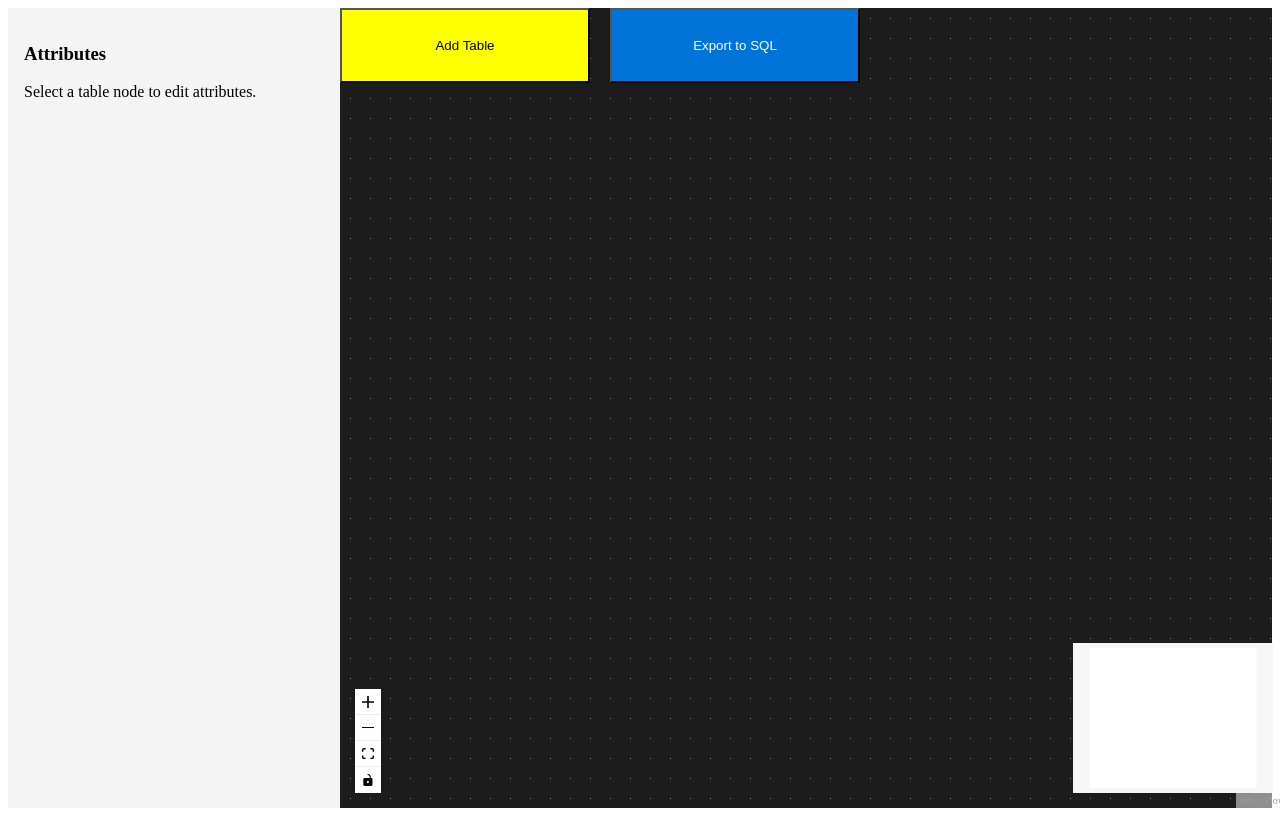
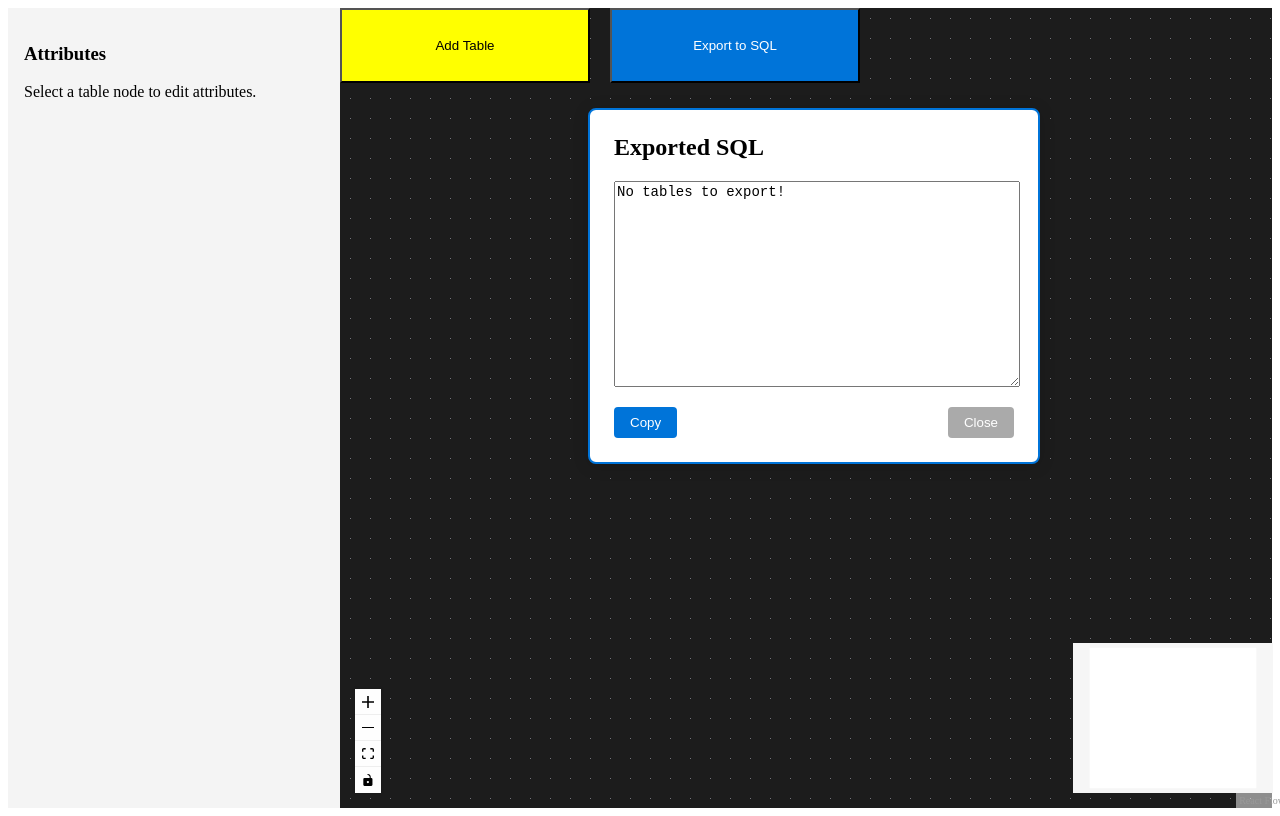
Before and after one commit to Chinmay1635/sketchdb, a React (Vite) app: page / in a window 1280 px wide. Both pictures are taken after a click on the button "Export to SQL". Built offline with nearby package versions, Linux system fonts and the light colour scheme.

Commit message:
added basic parsing for tables

```diff
--- a/src/App.tsx
+++ b/src/App.tsx
@@ -80,9 +80,11 @@ export default function CanvasPlayground() {
   const selectedTable = nodes.find((n) => n.id === selectedTableId);
   const attributes = Array.isArray(selectedTable?.data?.attributes) ? selectedTable.data.attributes : [];
 
-  // SQL Export logic
+  // SQL Export logic with modal
+  const [sqlDialogOpen, setSqlDialogOpen] = React.useState(false);
+  const [sqlText, setSqlText] = React.useState('');
+
   const exportToSQL = () => {
-    // Helper to map attribute type to SQL type (simple default: all VARCHAR)
     const sqlType = (attr: any) => 'VARCHAR(255)';
     let sql = '';
     nodes.forEach((node) => {
@@ -96,7 +98,6 @@ export default function CanvasPlayground() {
         if (attr.type === 'PK') line += ' PRIMARY KEY';
         return line;
       }).join(',\n');
-      // Foreign keys
       const fks = attrs.filter((a: any) => a.type === 'FK');
       if (fks.length) {
         sql += ',\n';
@@ -106,7 +107,12 @@ export default function CanvasPlayground() {
       }
       sql += '\n);\n\n';
     });
-    alert(sql || 'No tables to export!');
+    setSqlText(sql || 'No tables to export!');
+    setSqlDialogOpen(true);
+  };
+
+  const copySQL = () => {
+    navigator.clipboard.writeText(sqlText);
   };
 
   return (
@@ -164,6 +170,21 @@ export default function CanvasPlayground() {
         <button onClick={exportToSQL} style={{ position: 'absolute', left: 270, zIndex: 10, width:'250px', height:"75px", backgroundColor:"#0074D9", color: 'white' }}>
           Export to SQL
         </button>
+        {/* SQL Dialog */}
+        {sqlDialogOpen && (
+          <div style={{ position: 'absolute', top: 100, left: '50%', transform: 'translateX(-50%)', zIndex: 100, background: 'white', border: '2px solid #0074D9', borderRadius: 8, boxShadow: '0 2px 16px rgba(0,0,0,0.15)', padding: 24, minWidth: 400 }}>
+            <h2 style={{ marginTop: 0 }}>Exported SQL</h2>
+            <textarea
+              value={sqlText}
+              readOnly
+              style={{ width: '100%', height: 200, fontFamily: 'monospace', fontSize: 14, marginBottom: 16 }}
+            />
+            <div style={{ display: 'flex', justifyContent: 'space-between' }}>
+              <button onClick={copySQL} style={{ background: '#0074D9', color: 'white', padding: '8px 16px', borderRadius: 4, border: 'none' }}>Copy</button>
+              <button onClick={() => setSqlDialogOpen(false)} style={{ background: '#aaa', color: 'white', padding: '8px 16px', borderRadius: 4, border: 'none' }}>Close</button>
+            </div>
+          </div>
+        )}
         <ReactFlow
           nodes={nodes}
           edges={edges}
```
